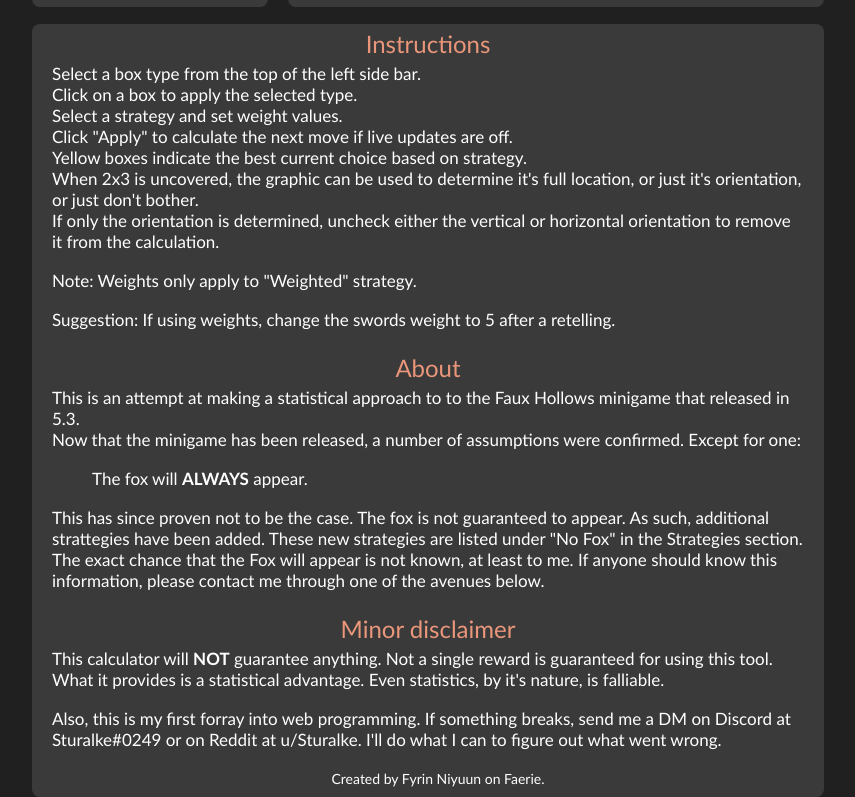
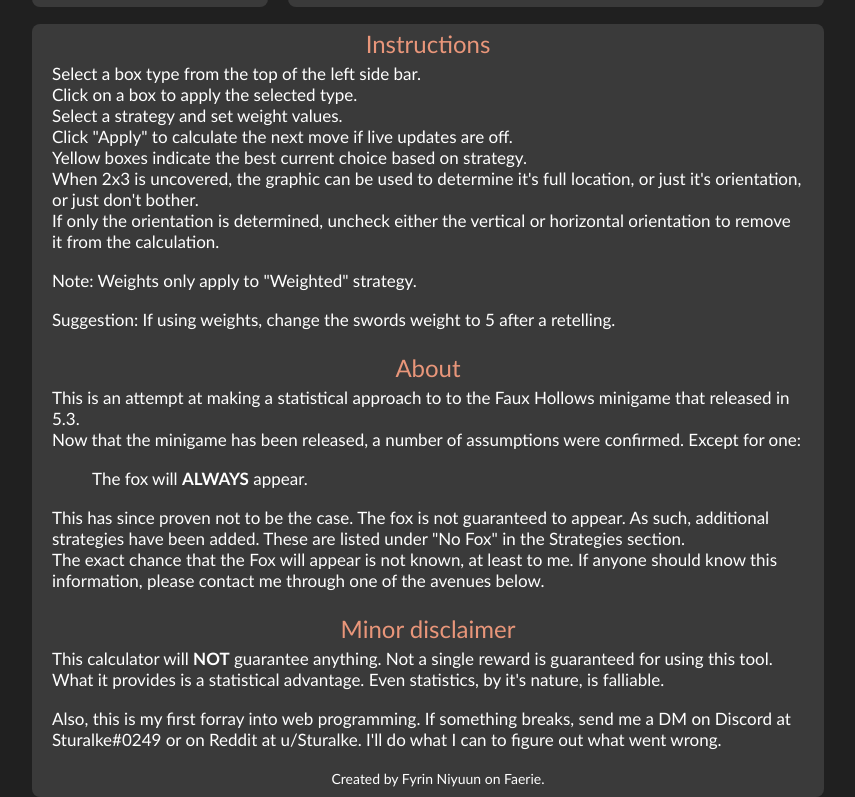
Before and after one commit to Sturalke/FauxHollowsProbabilisticSolver, a plain HTML site: page index.html in a window 1280 px wide. Shown: the part 631-1428 px from the top of the page, without its empty margins (212-1067 px from the left). Drawn offline with nearby package versions, Linux system fonts and the light colour scheme.

Commit message:
Typo fixed

```diff
--- a/index.html
+++ b/index.html
@@ -1573,7 +1573,7 @@ h3 {
 				</span>
 				<br>
 				<span class="description">
-					This has since proven not to be the case. The fox is not guaranteed to appear. As such, additional strattegies have been added. These new strategies are listed under "No Fox" in the Strategies section.
+					This has since proven not to be the case. The fox is not guaranteed to appear. As such, additional strategies have been added. These are listed under "No Fox" in the Strategies section.
 				</span>
 				<span class="description">
 					The exact chance that the Fox will appear is not known, at least to me. If anyone should know this information, please contact me through one of the avenues below.
```
